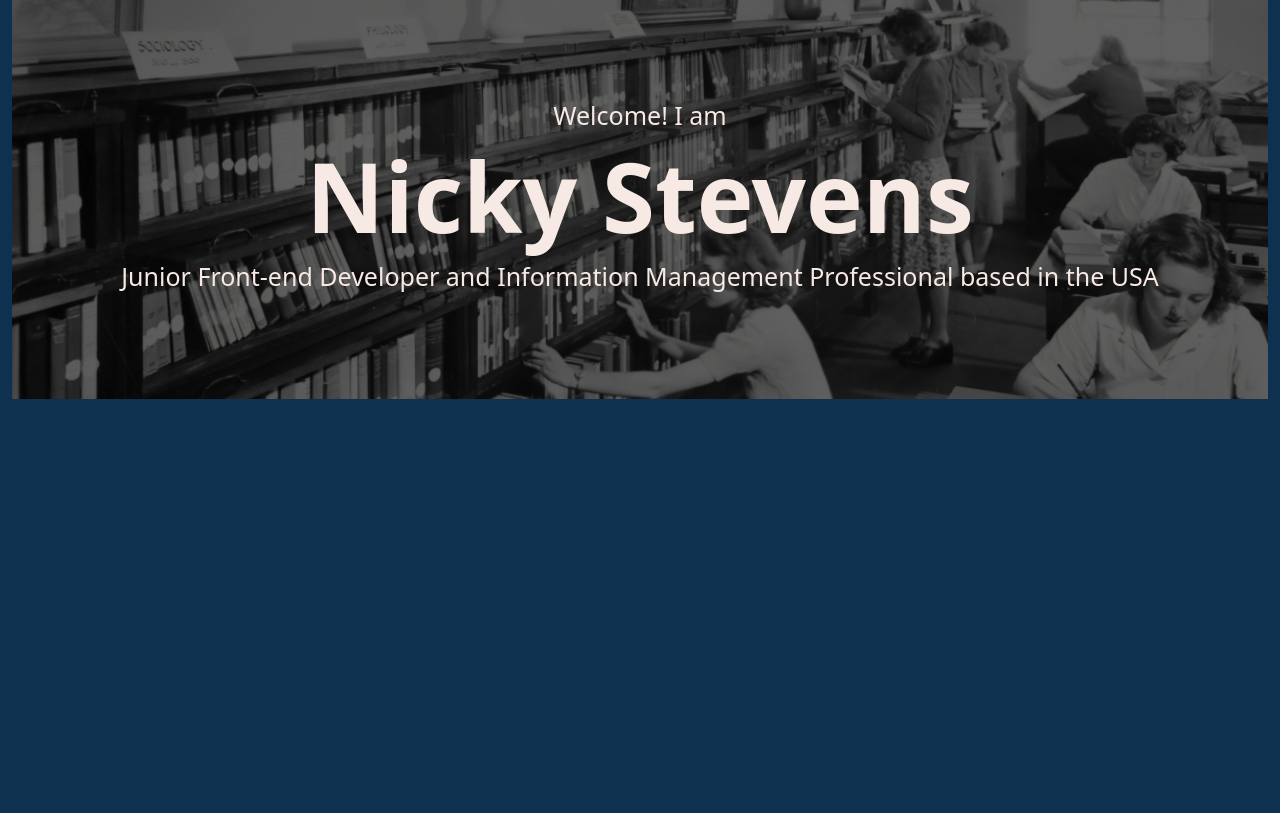
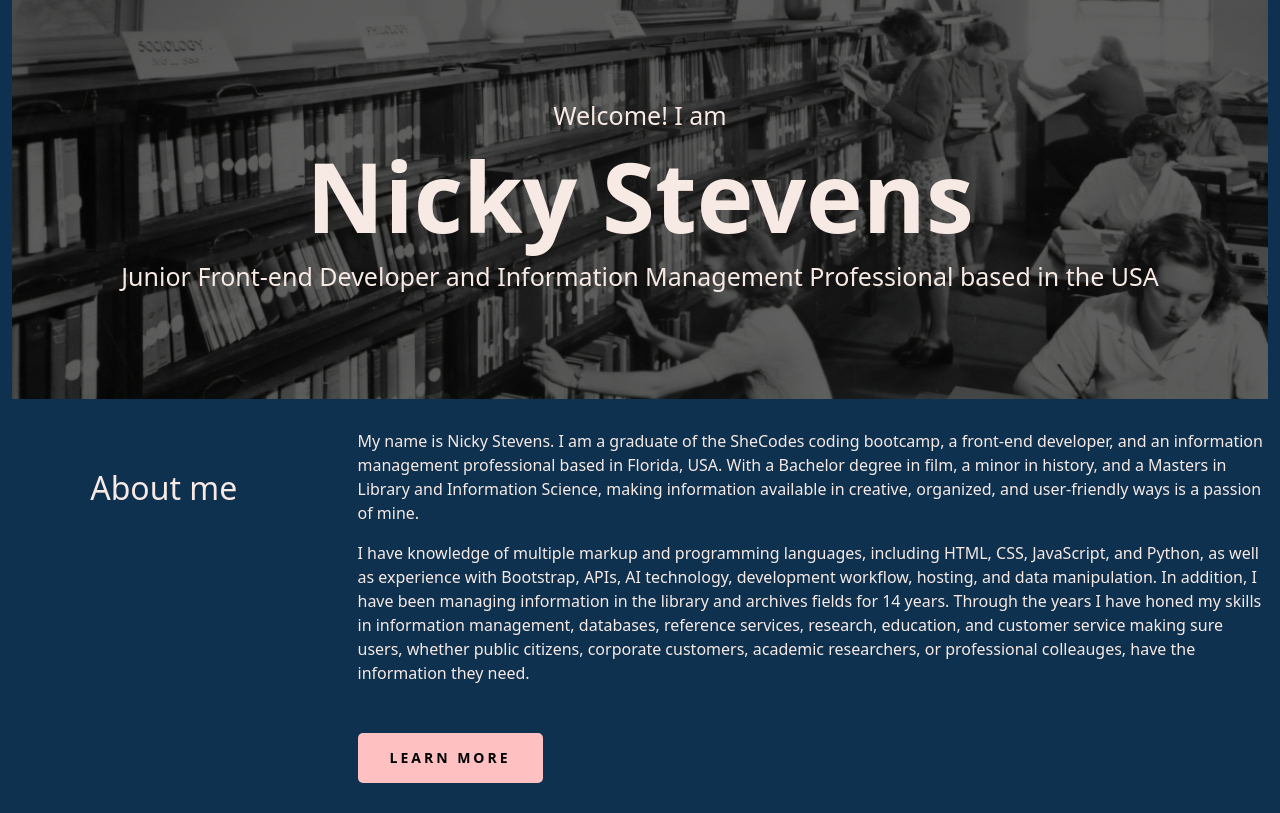
Before and after one commit to NicStevens/Portfolio, a plain HTML site: page index.html in a window 1280 px wide. Drawn offline with nearby package versions, Linux system fonts and the light colour scheme.

Commit message:
Added About me section

```diff
--- a/index.html
+++ b/index.html
@@ -35,8 +35,35 @@
         </h2>
       </header>
       <main>
-        <section>
-          <div></div>
+        <section class="grid grid-two-columns">
+          <div class="about-me-title">
+            <h2>About me</h2>
+          </div>
+          <div class="about-me">
+            <p>
+              My name is Nicky Stevens. I am a graduate of the SheCodes coding
+              bootcamp, a front-end developer, and an information management
+              professional based in Florida, USA. With a Bachelor degree in
+              film, a minor in history, and a Masters in Library and Information
+              Science, making information available in creative, organized, and
+              user-friendly ways is a passion of mine.
+            </p>
+            <p>
+              I have knowledge of multiple markup and programming languages,
+              including HTML, CSS, JavaScript, and Python, as well as experience
+              with Bootstrap, APIs, AI technology, development workflow,
+              hosting, and data manipulation. In addition, I have been managing
+              information in the library and archives fields for 14 years.
+              Through the years I have honed my skills in information
+              management, databases, reference services, research, education,
+              and customer service making sure users, whether public citizens,
+              corporate customers, academic researchers, or professional
+              colleauges, have the information they need.
+            </p>
+            <a href="https://stephenking.com/the-author/" target="_blank"
+              >Learn more</a
+            >
+          </div>
         </section>
       </main>
     </div>
--- a/styles.css
+++ b/styles.css
@@ -25,3 +25,54 @@ header h1 {
 header h2 {
   font-size: 25px;
 }
+
+.grid {
+  display: grid;
+  grid-gap: 42px;
+}
+
+.grid-two-columns {
+  grid-template-columns: 1fr 3fr;
+}
+
+.about-me-title {
+  text-align: center;
+  padding: 70px 0;
+}
+
+.about-me {
+  padding: 30px 0;
+}
+
+main a {
+  background: #ffc0c2;
+
+  font-size: 14px;
+  font-weight: 700;
+  line-height: 1.26;
+  letter-spacing: 3px;
+  text-decoration: none;
+
+  padding: 16px 32px;
+  border-radius: 5px;
+  margin-top: 32px;
+  display: inline-block;
+  text-transform: uppercase;
+  color: black;
+}
+
+main a:hover {
+  background: #6dc9c8;
+  color: white;
+  font-size: 14px;
+  font-weight: 700;
+  line-height: 1.26;
+  letter-spacing: 3px;
+  text-decoration: none;
+
+  padding: 16px 32px;
+  border-radius: 5px;
+  margin-top: 32px;
+  display: inline-block;
+  text-transform: uppercase;
+}
```
